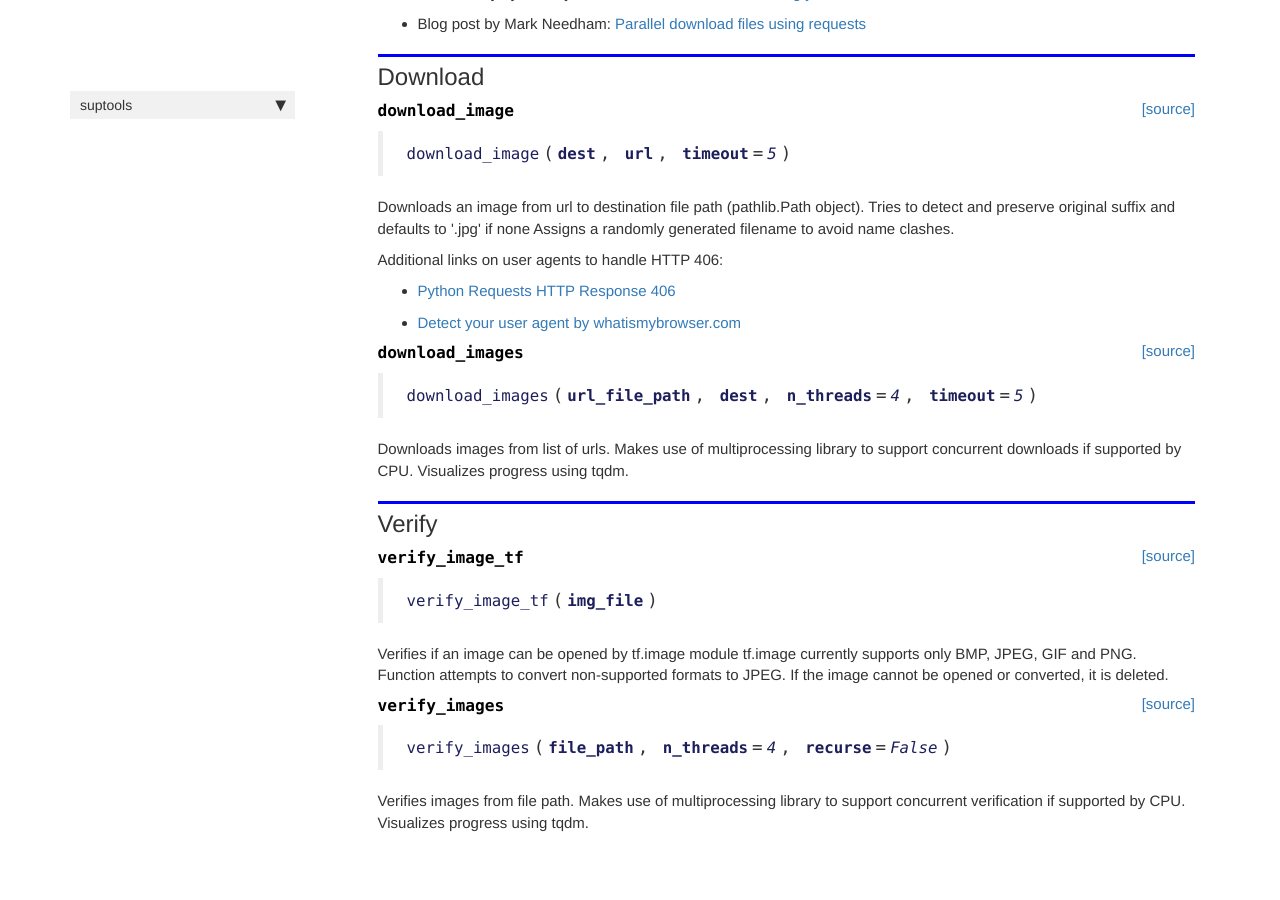
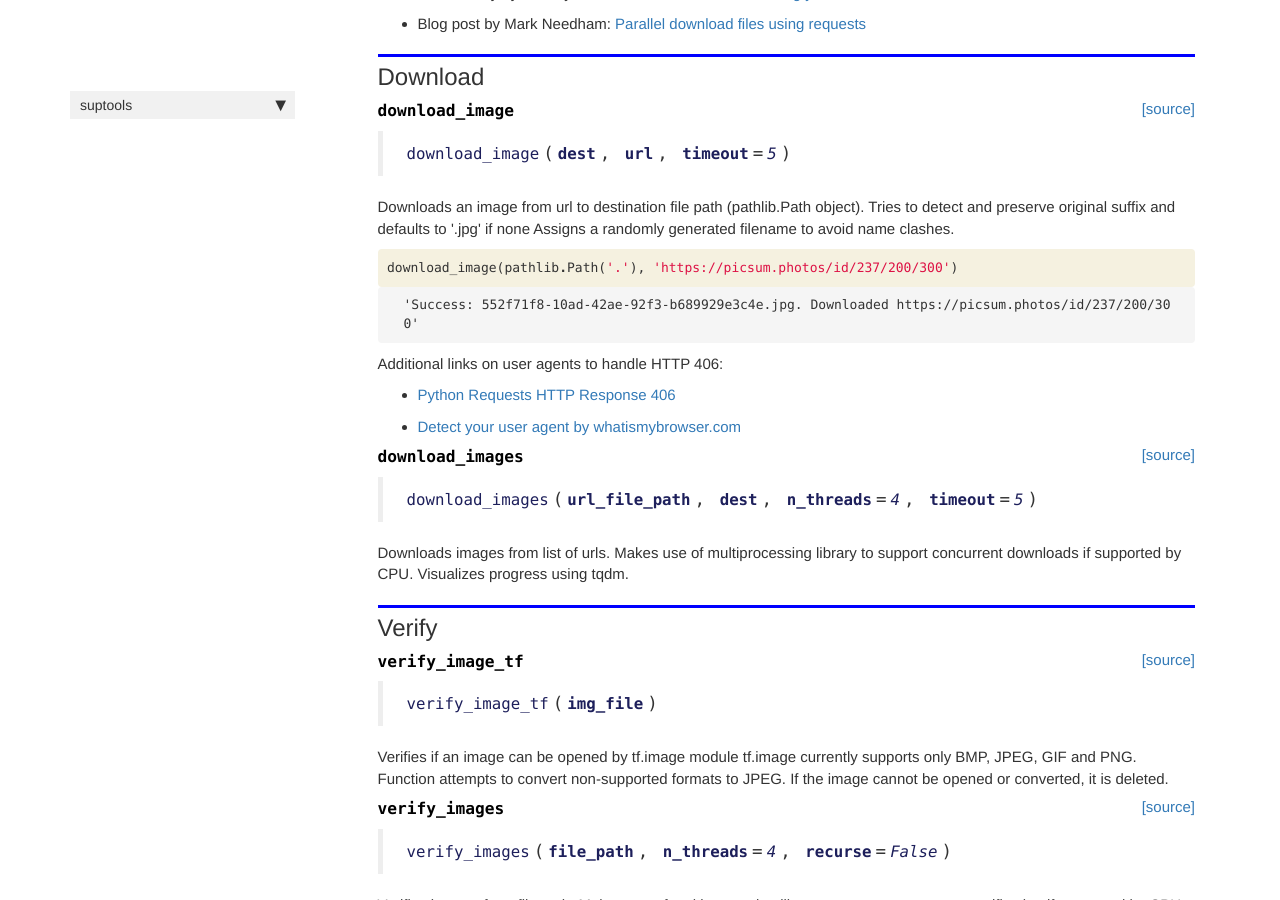
Before and after one commit to yoke2/suptools, a Jekyll site: the page built from docs/imgtools.html, in a window 1280 px wide and 900 px high, scrolled down 558 px. Built offline with Jekyll 4.4.1, drawn with Linux system fonts in a browser that asks for light colours; nearby versions of some CDN libraries; comment, search, counter and statistics services are not loaded.

Commit message:
update imgtools

```diff
--- a/docs/imgtools.html
+++ b/docs/imgtools.html
@@ -54,12 +54,41 @@ summary: "Functions for handling images"
 
 
 <div class="output_markdown rendered_html output_subarea ">
-<h4 id="download_image" class="doc_header"><code>download_image</code><a href="https://github.com/yoke2/suptools/tree/master/suptools/imgtools.py#L17" class="source_link" style="float:right">[source]</a></h4><blockquote><p><code>download_image</code>(<strong><code>dest</code></strong>, <strong><code>url</code></strong>, <strong><code>timeout</code></strong>=<em><code>5</code></em>)</p>
+<h4 id="download_image" class="doc_header"><code>download_image</code><a href="https://github.com/yoke2/suptools/tree/master/suptools/imgtools.py#L18" class="source_link" style="float:right">[source]</a></h4><blockquote><p><code>download_image</code>(<strong><code>dest</code></strong>, <strong><code>url</code></strong>, <strong><code>timeout</code></strong>=<em><code>5</code></em>)</p>
 </blockquote>
 <p>Downloads an image from url to destination file path (pathlib.Path object).
 Tries to detect and preserve original suffix and defaults to '.jpg' if none
 Assigns a randomly generated filename to avoid name clashes.</p>
 
+</div>
+
+</div>
+
+</div>
+</div>
+
+</div>
+<div class="cell border-box-sizing code_cell rendered">
+<div class="input">
+
+<div class="inner_cell">
+    <div class="input_area">
+<div class=" highlight hl-ipython3"><pre><span></span><span class="n">download_image</span><span class="p">(</span><span class="n">pathlib</span><span class="o">.</span><span class="n">Path</span><span class="p">(</span><span class="s1">&#39;.&#39;</span><span class="p">),</span> <span class="s1">&#39;https://picsum.photos/id/237/200/300&#39;</span><span class="p">)</span>
+</pre></div>
+
+    </div>
+</div>
+</div>
+
+<div class="output_wrapper">
+<div class="output">
+
+<div class="output_area">
+
+
+
+<div class="output_text output_subarea output_execute_result">
+<pre>&#39;Success: 552f71f8-10ad-42ae-92f3-b689929e3c4e.jpg. Downloaded https://picsum.photos/id/237/200/300&#39;</pre>
 </div>
 
 </div>
@@ -91,7 +120,7 @@ Assigns a randomly generated filename to avoid name clashes.</p>
 
 
 <div class="output_markdown rendered_html output_subarea ">
-<h4 id="download_images" class="doc_header"><code>download_images</code><a href="https://github.com/yoke2/suptools/tree/master/suptools/imgtools.py#L46" class="source_link" style="float:right">[source]</a></h4><blockquote><p><code>download_images</code>(<strong><code>url_file_path</code></strong>, <strong><code>dest</code></strong>, <strong><code>n_threads</code></strong>=<em><code>4</code></em>, <strong><code>timeout</code></strong>=<em><code>5</code></em>)</p>
+<h4 id="download_images" class="doc_header"><code>download_images</code><a href="https://github.com/yoke2/suptools/tree/master/suptools/imgtools.py#L47" class="source_link" style="float:right">[source]</a></h4><blockquote><p><code>download_images</code>(<strong><code>url_file_path</code></strong>, <strong><code>dest</code></strong>, <strong><code>n_threads</code></strong>=<em><code>4</code></em>, <strong><code>timeout</code></strong>=<em><code>5</code></em>)</p>
 </blockquote>
 <p>Downloads images from list of urls.
 Makes use of multiprocessing library to support concurrent downloads if supported by CPU.
@@ -123,7 +152,7 @@ Visualizes progress using tqdm.</p>
 
 
 <div class="output_markdown rendered_html output_subarea ">
-<h4 id="verify_image_tf" class="doc_header"><code>verify_image_tf</code><a href="https://github.com/yoke2/suptools/tree/master/suptools/imgtools.py#L64" class="source_link" style="float:right">[source]</a></h4><blockquote><p><code>verify_image_tf</code>(<strong><code>img_file</code></strong>)</p>
+<h4 id="verify_image_tf" class="doc_header"><code>verify_image_tf</code><a href="https://github.com/yoke2/suptools/tree/master/suptools/imgtools.py#L65" class="source_link" style="float:right">[source]</a></h4><blockquote><p><code>verify_image_tf</code>(<strong><code>img_file</code></strong>)</p>
 </blockquote>
 <p>Verifies if an image can be opened by tf.image module
 tf.image currently supports only BMP, JPEG, GIF and PNG.
@@ -150,7 +179,7 @@ If the image cannot be opened or converted, it is deleted.</p>
 
 
 <div class="output_markdown rendered_html output_subarea ">
-<h4 id="verify_images" class="doc_header"><code>verify_images</code><a href="https://github.com/yoke2/suptools/tree/master/suptools/imgtools.py#L89" class="source_link" style="float:right">[source]</a></h4><blockquote><p><code>verify_images</code>(<strong><code>file_path</code></strong>, <strong><code>n_threads</code></strong>=<em><code>4</code></em>, <strong><code>recurse</code></strong>=<em><code>False</code></em>)</p>
+<h4 id="verify_images" class="doc_header"><code>verify_images</code><a href="https://github.com/yoke2/suptools/tree/master/suptools/imgtools.py#L90" class="source_link" style="float:right">[source]</a></h4><blockquote><p><code>verify_images</code>(<strong><code>file_path</code></strong>, <strong><code>n_threads</code></strong>=<em><code>4</code></em>, <strong><code>recurse</code></strong>=<em><code>False</code></em>)</p>
 </blockquote>
 <p>Verifies images from file path.
 Makes use of multiprocessing library to support concurrent verification if supported by CPU.
```
